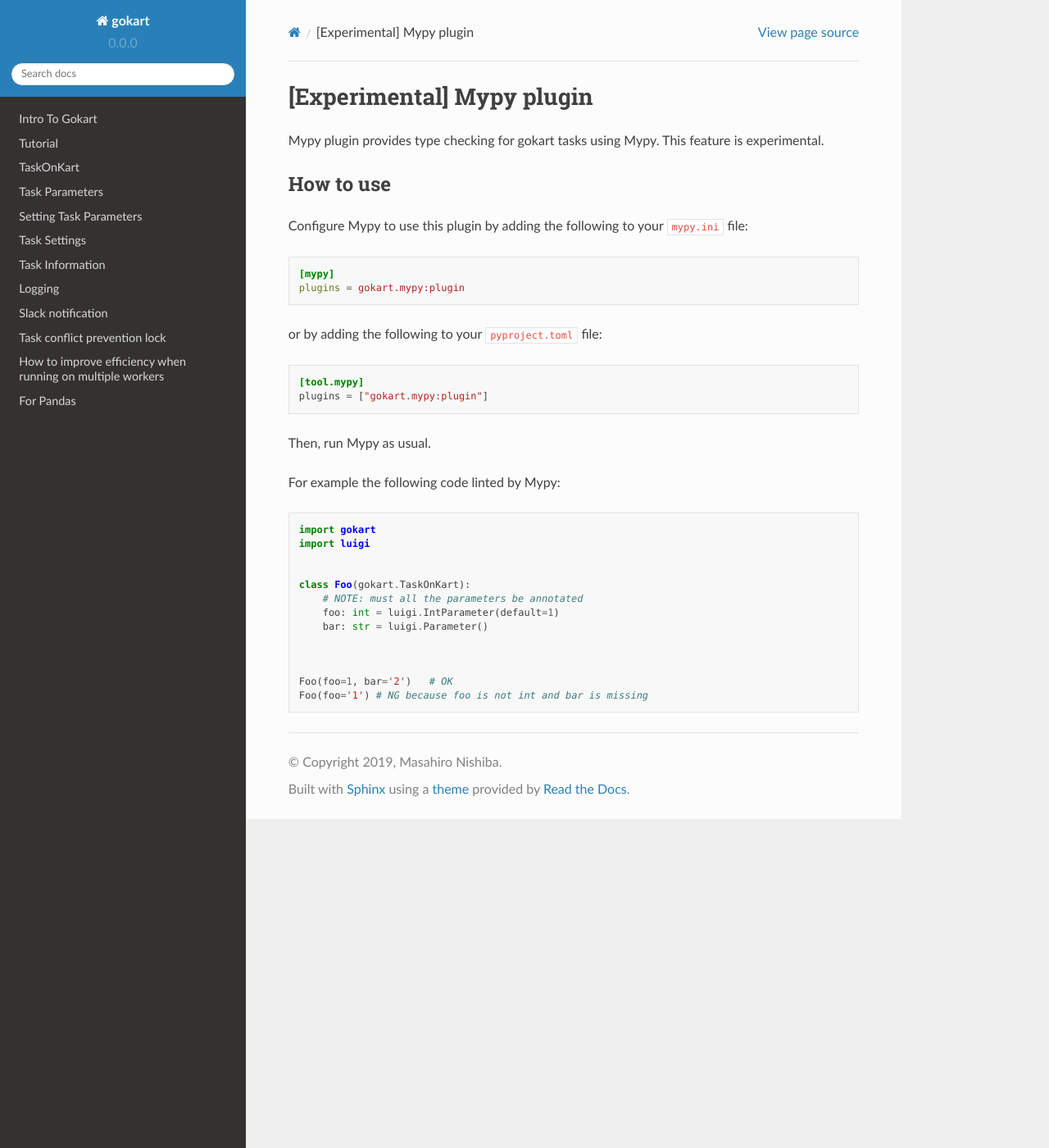
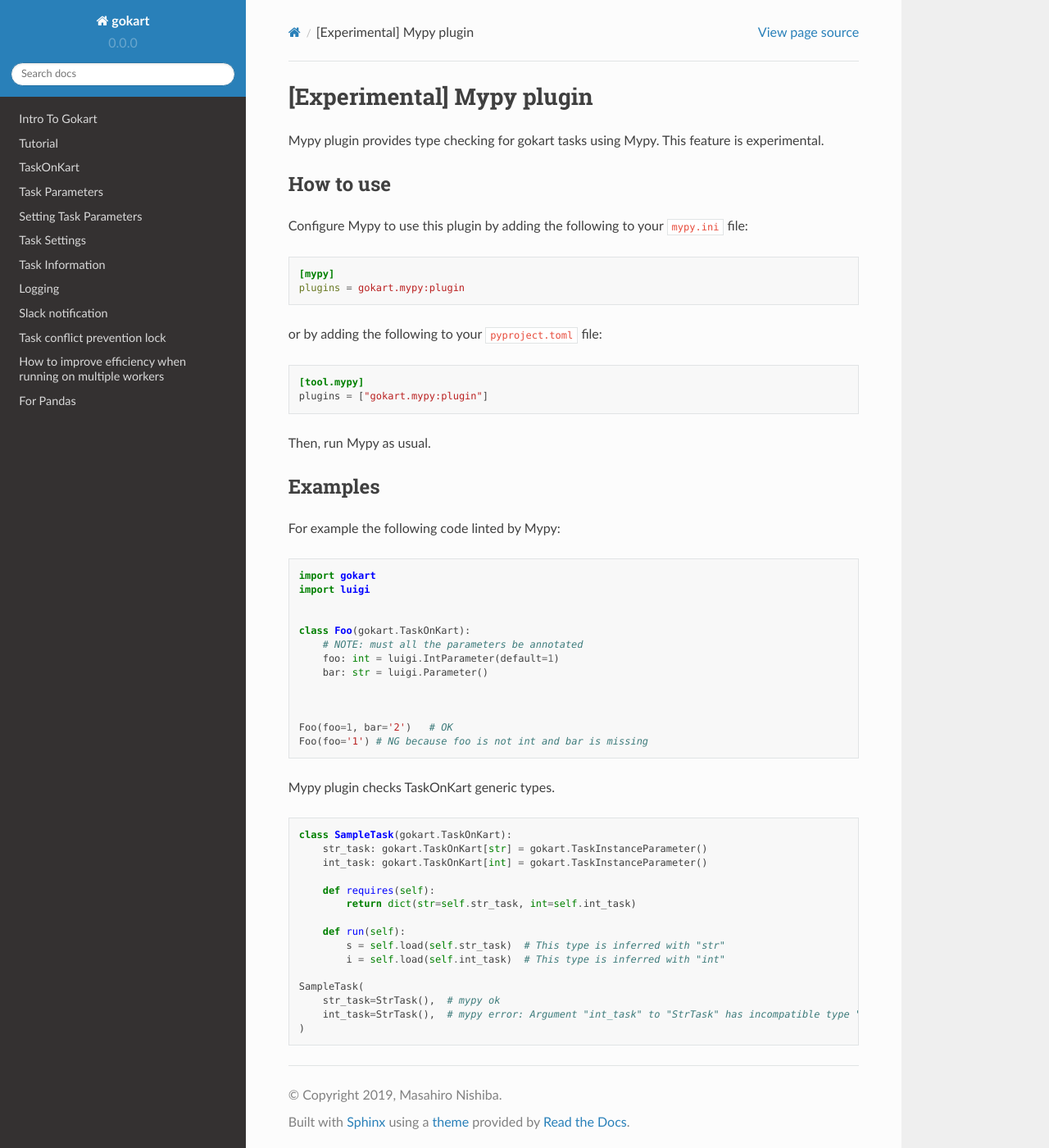
Before and after one commit to m3dev/gokart, a Sphinx documentation site: the page built from docs/mypy_plugin.rst, in a window 1280 px wide and 1400 px high. Shown: the whole window at 82% size. Built offline with Sphinx 7.4.7 and the Read the Docs theme 2.0.0, drawn with Linux system fonts in a browser that asks for light colours; pages that are not in the unit, such as notebooks, are missing from menus; the version number is read from the project's files by our own code.

Commit message:
doc: load with an instance of TaskOnKart

```diff
--- a/docs/mypy_plugin.rst
+++ b/docs/mypy_plugin.rst
@@ -23,6 +23,9 @@
 
 Then, run Mypy as usual.
 
+Examples
+--------
+
 For example the following code linted by Mypy:
 
 .. code:: python
@@ -40,3 +43,24 @@
 
     Foo(foo=1, bar='2')   # OK
     Foo(foo='1') # NG because foo is not int and bar is missing
+
+
+Mypy plugin checks TaskOnKart generic types.
+
+.. code:: python
+
+    class SampleTask(gokart.TaskOnKart):
+        str_task: gokart.TaskOnKart[str] = gokart.TaskInstanceParameter()
+        int_task: gokart.TaskOnKart[int] = gokart.TaskInstanceParameter()
+
+        def requires(self):
+            return dict(str=self.str_task, int=self.int_task)
+
+        def run(self):
+            s = self.load(self.str_task)  # This type is inferred with "str"
+            i = self.load(self.int_task)  # This type is inferred with "int"
+
+    SampleTask(
+        str_task=StrTask(),  # mypy ok
+        int_task=StrTask(),  # mypy error: Argument "int_task" to "StrTask" has incompatible type "StrTask"; expected "TaskOnKart[int]
+    )
```
Also changed, not shown: docs/task_on_kart.rst (+9 -0 lines), 1 other file.
